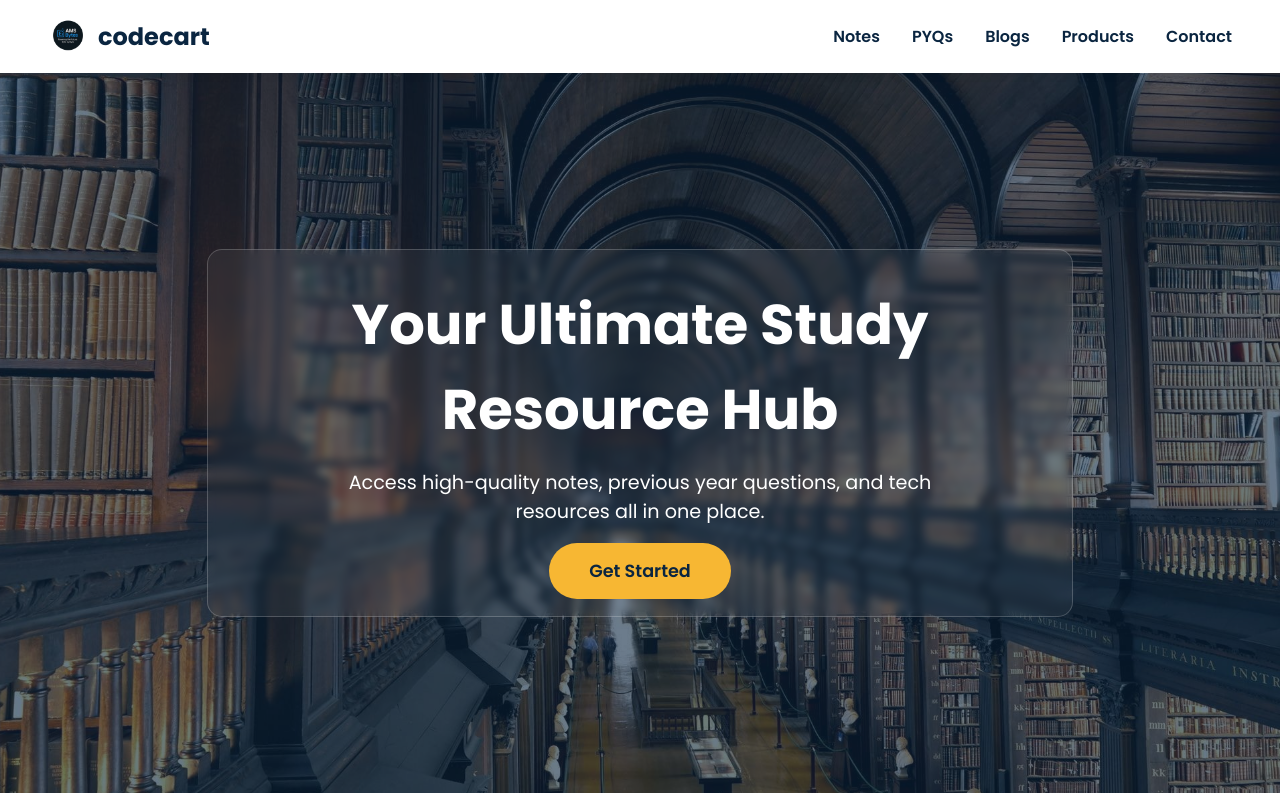
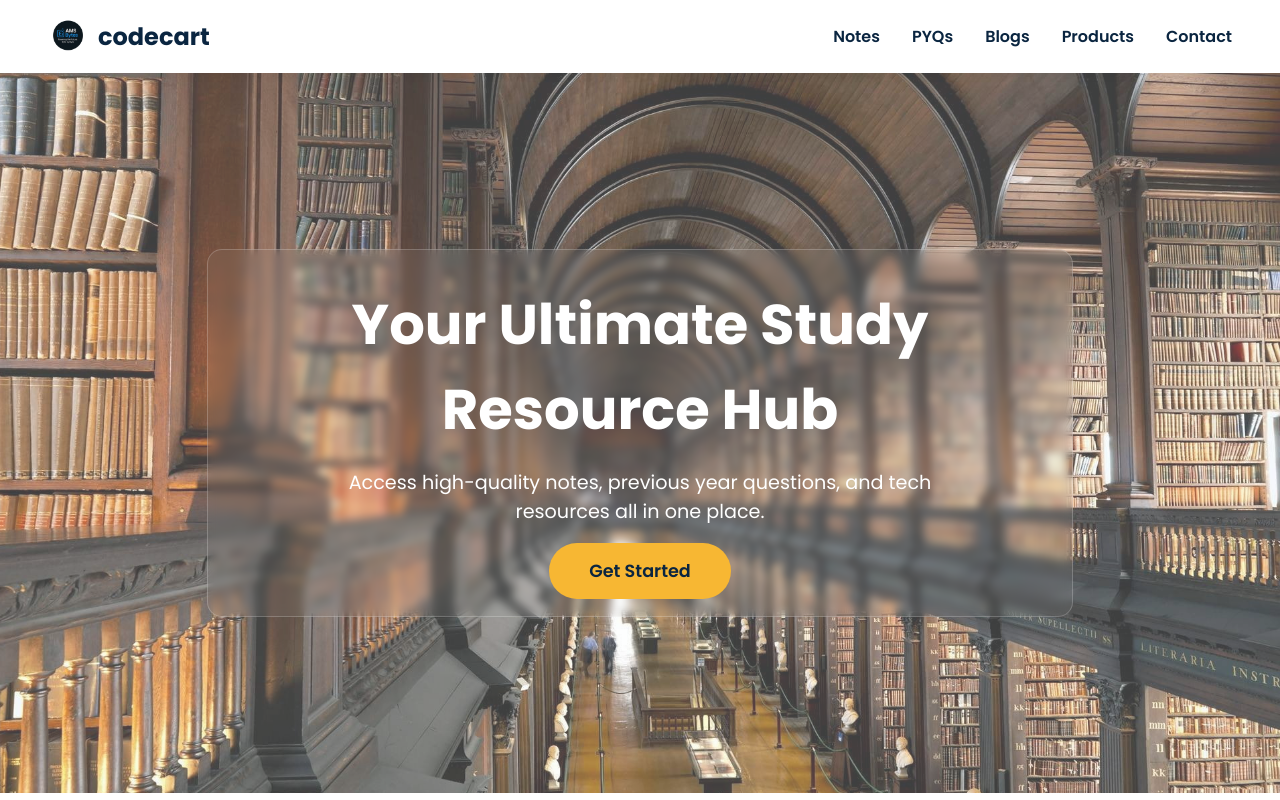
Before and after one commit to codecarts/codecart, a React (Vite) app in the folder frontend/: page / in a window 1280 px wide. Shown: the top 800 px of the page. Built offline with nearby package versions, Linux system fonts and the light colour scheme.

Commit message:
feat: hardcode production API URL for testing

```diff
--- a/frontend/src/pages/HomePage.css
+++ b/frontend/src/pages/HomePage.css
@@ -1,18 +1,14 @@
+/* --- Hero Section Styles --- */
 /* --- Hero Section Styles --- */
 .hero {
-  position: relative;
+  position: relative; /* This is essential for the pseudo-element */
   min-height: 90vh;
   display: flex;
   align-items: center;
   justify-content: center;
   text-align: center;
   color: white;
-
-  /* This is the line to change */
-  background-image: url('/background.jpg'); /* Use your image name here */
-
-  background-size: cover;
-  background-position: center;
+  /* Remove the background-image from the main element */
 }
 
 /* The rest of the file remains the same */
@@ -25,7 +21,17 @@
   left: 0;
   width: 100%;
   height: 100%;
-  background-color: rgba(10, 37, 64, 0.6); /* Use our primary dark color with transparency */
+
+  /* Apply the background image here */
+  background-image: url('/background.jpg'); /* Make sure this path is correct */
+  background-size: cover;
+  background-position: center;
+
+  /* Set the desired opacity */
+  opacity: 0.75;
+
+  /* Ensure it's behind the content */
+  z-index: -1;
 }
 
 .hero-content {
```
